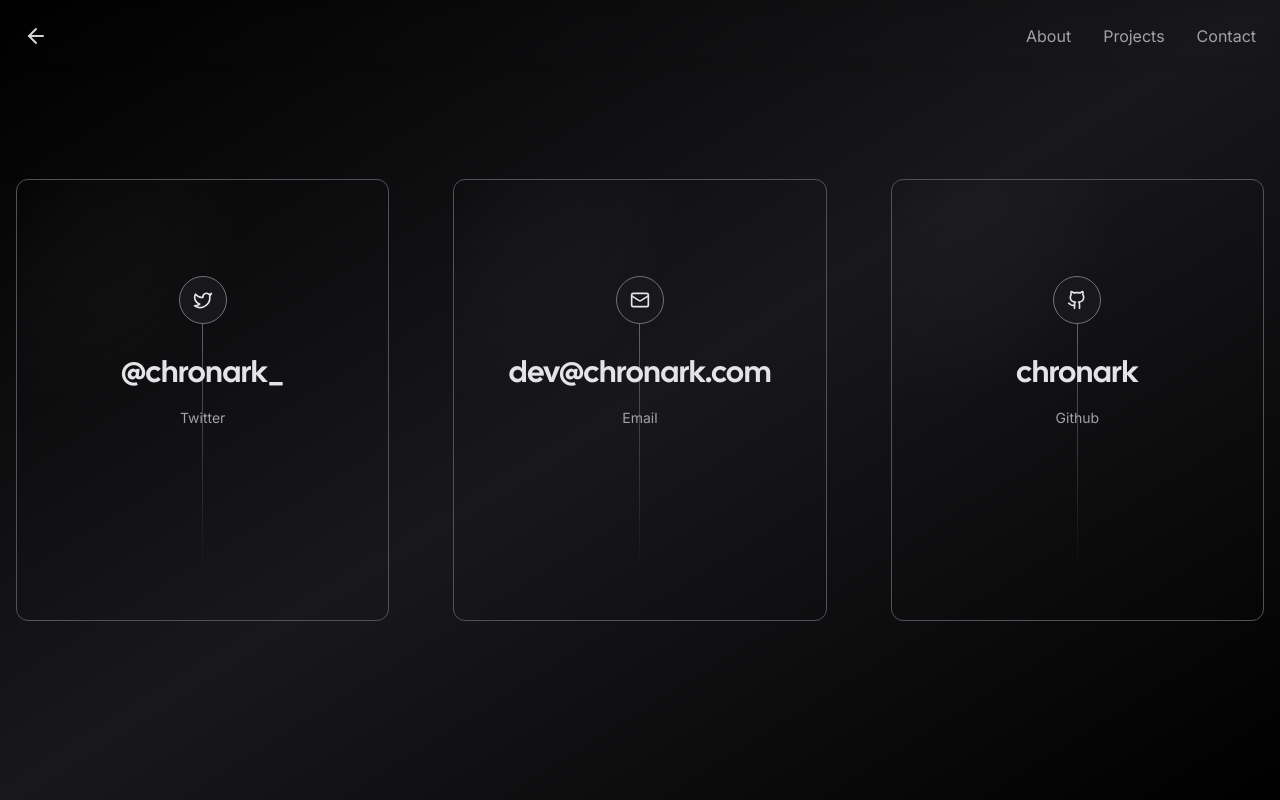
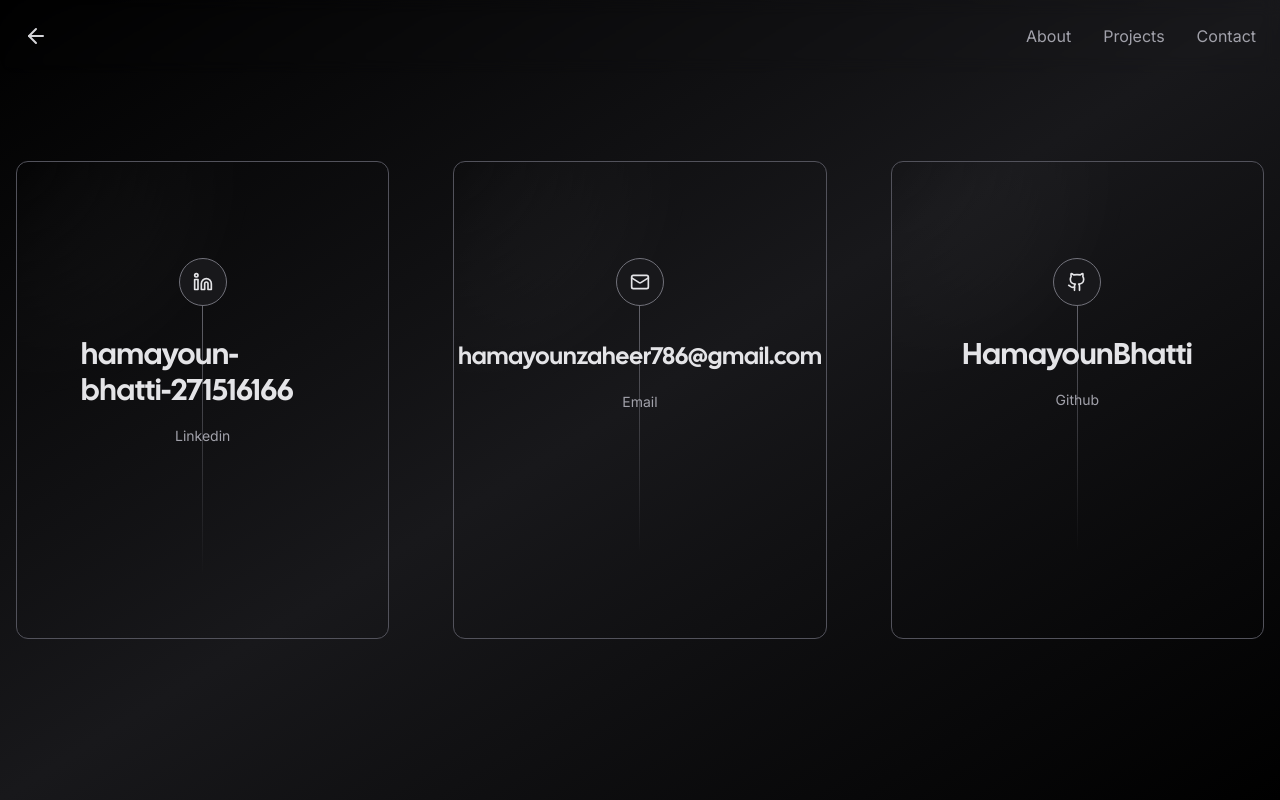
Before and after one commit to HamayounBhatti/nextjs-portfolio-pageview-counter, a Next.js app: page /contact in a window 1280 px wide. Built offline with nearby package versions, Linux system fonts and the light colour scheme; no server answers; what tailwindcss-debug-screens would draw is missing.

Commit message:
about page and contact page and layout page and add logo

```diff
--- a/app/about/page.tsx
+++ b/app/about/page.tsx
@@ -46,14 +46,14 @@
         <li><strong>Zip Code:</strong> 54000</li>
         <li>
           <strong>Email:</strong>
-          <a href="mailto:hamayounbhatti59@gmail.com" className="text-blue-400 hover:underline">
-            hamayounbhatti59@gmail.com
+          <a href="mailto:hamayounzaheer786@gmail.com" className="text-blue-400 hover:underline">
+            hamayounzaheer786@gmail.com
           </a>
         </li>
         <li>
           <strong>Phone:</strong>
-          <a href="tel:+923077529404" className="text-blue-400 hover:underline">
-            +92-307-7529404
+          <a href="tel:+923394111529" className="text-blue-400 hover:underline">
+            +92-339-4111529
           </a>
         </li>
       </ul>
--- a/app/contact/page.tsx
+++ b/app/contact/page.tsx
@@ -1,27 +1,27 @@
 "use client";
-import { Github, Mail, Twitter } from "lucide-react";
+import { Github, Mail, Linkedin } from "lucide-react";
 import Link from "next/link";
 import { Navigation } from "../components/nav";
 import { Card } from "../components/card";
 
 const socials = [
 	{
-		icon: <Twitter size={20} />,
-		href: "https://twitter.com/chronark_",
-		label: "Twitter",
-		handle: "@chronark_",
+		icon: <Linkedin size={20} />,
+		href: "linkedin.com/in/hamayoun-bhatti-271516166",
+		label: "Linkedin",
+		handle: "hamayoun-bhatti-271516166",
 	},
 	{
 		icon: <Mail size={20} />,
-		href: "mailto:dev@chronark.com",
+		href: "mailto:hamayounzaheer786@gmail.com",
 		label: "Email",
-		handle: "dev@chronark.com",
+		handle:(<small>hamayounzaheer786@gmail.com</small>),
 	},
 	{
 		icon: <Github size={20} />,
-		href: "https://github.com/chronark",
+		href: "https://github.com/HamayounBhatti",
 		label: "Github",
-		handle: "chronark",
+		handle: "HamayounBhatti",
 	},
 ];
 
--- a/app/layout.tsx
+++ b/app/layout.tsx
@@ -6,23 +6,16 @@
 
 export const metadata: Metadata = {
   title: {
-    default: "chronark.com",
+    default: "Hamayoun Bhatti",
     template: "%s | chronark.com",
   },
-  description: "Co-founder of unkey.dev and founder of planetfall.io",
+  description: "Founder of Hamayoun Bhatti",
   openGraph: {
-    title: "chronark.com",
+    title: "Hamayoun Bhatti",
     description:
-      "Co-founder of unkey.dev and founder of planetfall.io",
-    url: "https://chronark.com",
-    siteName: "chronark.com",
-    images: [
-      {
-        url: "https://chronark.com/og.png",
-        width: 1920,
-        height: 1080,
-      },
-    ],
+      "Founder of Hamayoun Bhatti",
+    url: "https://hamayounbhatti.vercel.app/",
+    siteName: "Hamayoun Bhatti",
     locale: "en-US",
     type: "website",
   },
@@ -42,7 +35,7 @@
     card: "summary_large_image",
   },
   icons: {
-    shortcut: "/favicon.png",
+    shortcut: "/logo_1.png",
   },
 };
 const inter = Inter({
```
Also changed, not shown: public/logo_1.png (added).
